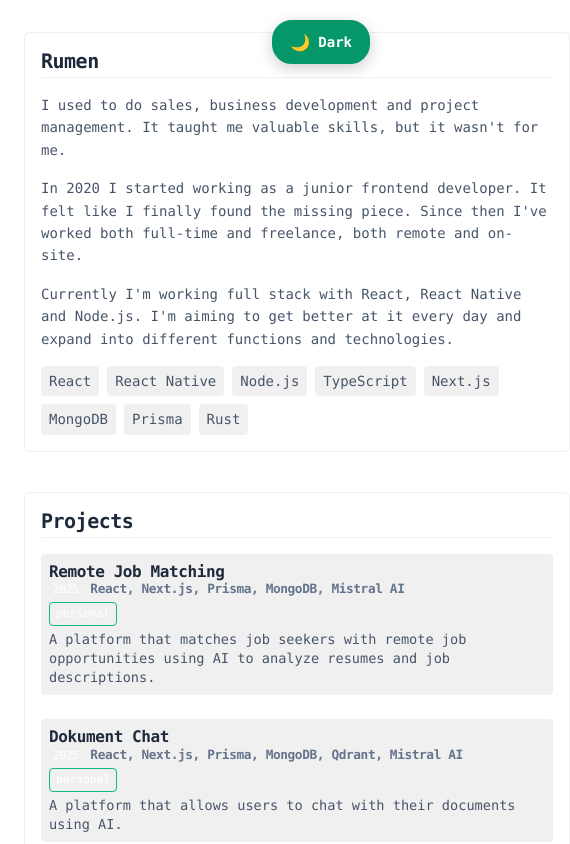
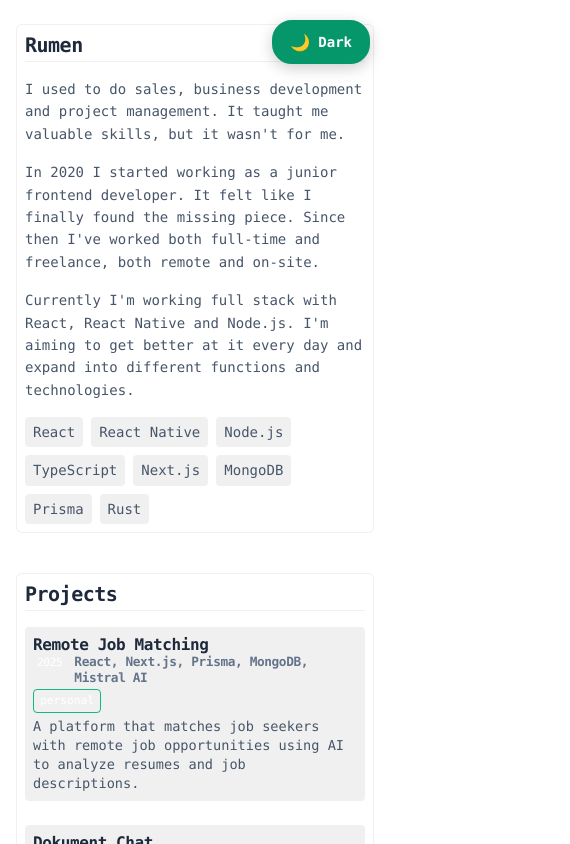
Before and after one commit to rum-n/rmanev9, a React (Vite) app: page / in a window 390 px wide. Shown: the top 844 px of the page, 570 px wide, since content can reach past the window. Built offline with nearby package versions, Linux system fonts and the light colour scheme.

Commit message:
responsive fixes

```diff
--- a/src/components/Layout/index.tsx
+++ b/src/components/Layout/index.tsx
@@ -8,19 +8,25 @@ type LayoutProps = {
 const LayoutContainer = styled.div`
   position: relative;
   width: 100%;
+  max-width: 100vw;
   display: flex;
   justify-content: center;
   padding: var(--space-2xl) var(--space-xl);
   background: var(--bg-primary);
+  overflow-x: hidden;
 
   @media (max-width: 768px) {
     padding: var(--space-lg) var(--space-md);
     flex-direction: column;
     align-items: center;
+    width: 100%;
+    max-width: 100vw;
   }
 
   @media (max-width: 480px) {
     padding: var(--space-md) var(--space-sm);
+    width: 100%;
+    max-width: 100vw;
   }
 `;
 
@@ -28,10 +34,19 @@ const ContentWrapper = styled.div`
   width: 100%;
   max-width: 1200px;
   position: relative;
+  overflow-x: hidden;
 
   @media (max-width: 768px) {
     max-width: 100%;
+    width: 100%;
     margin-bottom: var(--space-xl);
+    overflow-x: hidden;
+  }
+
+  @media (max-width: 480px) {
+    max-width: 100%;
+    width: 100%;
+    overflow-x: hidden;
   }
 `;
 
--- a/src/index.css
+++ b/src/index.css
@@ -106,11 +106,30 @@ body {
   overflow-x: hidden;
   -webkit-font-smoothing: antialiased;
   -moz-osx-font-smoothing: grayscale;
+  width: 100%;
+  max-width: 100vw;
 }
 
 #root {
   width: 100%;
   min-height: 100vh;
+  max-width: 100vw;
+  overflow-x: hidden;
+}
+
+/* Prevent horizontal overflow globally */
+* {
+  max-width: 100%;
+}
+
+/* Ensure images and media don't overflow */
+img,
+video,
+iframe,
+embed,
+object {
+  max-width: 100%;
+  height: auto;
 }
 
 /* Typography */
@@ -219,6 +238,9 @@ button {
 @media (max-width: 768px) {
   .container {
     padding: 0 var(--space-sm);
+    width: 100%;
+    max-width: 100%;
+    overflow-x: hidden;
   }
 
   /* Improve touch targets */
@@ -231,24 +253,34 @@ button {
   /* Better spacing on mobile */
   h1 {
     font-size: clamp(1.75rem, 6vw, 2.5rem);
+    word-wrap: break-word;
+    overflow-wrap: break-word;
   }
 
   h2 {
     font-size: clamp(1.5rem, 5vw, 2rem);
+    word-wrap: break-word;
+    overflow-wrap: break-word;
   }
 
   h3 {
     font-size: clamp(1.25rem, 4vw, 1.75rem);
+    word-wrap: break-word;
+    overflow-wrap: break-word;
   }
 
   p {
     font-size: 1rem;
     line-height: 1.7;
+    word-wrap: break-word;
+    overflow-wrap: break-word;
   }
 
   /* Prevent content squeezing */
   body {
     overflow-x: hidden;
+    width: 100%;
+    max-width: 100vw;
   }
 
   /* Better container spacing */
@@ -256,6 +288,7 @@ button {
     width: 100%;
     max-width: 100%;
     padding: 0 var(--space-md);
+    overflow-x: hidden;
   }
 }
 
@@ -263,24 +296,36 @@ button {
   /* Extra small devices */
   .container {
     padding: 0 var(--space-xs);
+    width: 100%;
+    max-width: 100%;
+    overflow-x: hidden;
   }
 
   h1 {
     font-size: clamp(1.5rem, 7vw, 2rem);
+    word-wrap: break-word;
+    overflow-wrap: break-word;
   }
 
   h2 {
     font-size: clamp(1.25rem, 6vw, 1.75rem);
+    word-wrap: break-word;
+    overflow-wrap: break-word;
   }
 
   h3 {
     font-size: clamp(1.1rem, 5vw, 1.5rem);
+    word-wrap: break-word;
+    overflow-wrap: break-word;
   }
 
   /* Ensure proper spacing */
   body {
     padding: 0;
     margin: 0;
+    width: 100%;
+    max-width: 100vw;
+    overflow-x: hidden;
   }
 }
 
--- a/src/pages/BlogPost.tsx
+++ b/src/pages/BlogPost.tsx
@@ -6,6 +6,19 @@ import { blogPosts } from "../data/blogPosts";
 const BlogPostContainer = styled.div`
   width: 100%;
   max-width: 800px;
+  overflow-x: hidden;
+
+  @media (max-width: 768px) {
+    max-width: 100%;
+    width: 100%;
+    overflow-x: hidden;
+  }
+
+  @media (max-width: 480px) {
+    max-width: 100%;
+    width: 100%;
+    overflow-x: hidden;
+  }
 `;
 
 const BlogPostSection = styled.section`
@@ -46,6 +59,9 @@ const BlogTitle = styled.h1`
   line-height: 1.2;
   margin: 0 0 var(--space-md) 0;
   letter-spacing: -0.02em;
+  word-wrap: break-word;
+  overflow-wrap: break-word;
+  max-width: 100%;
 `;
 
 const BlogMeta = styled.div`
--- a/src/pages/Home.tsx
+++ b/src/pages/Home.tsx
@@ -6,15 +6,27 @@ import { useState, useMemo } from "react";
 
 const HomeContainer = styled.div`
   width: 100%;
+  max-width: 100%;
   padding: var(--space-lg);
   display: grid;
   grid-template-columns: 1fr 1fr;
   gap: var(--space-lg);
+  overflow-x: hidden;
 
   @media (max-width: 768px) {
     grid-template-columns: 1fr;
     gap: var(--space-md);
     padding: var(--space-md);
+    width: 100%;
+    max-width: 100%;
+    overflow-x: hidden;
+  }
+
+  @media (max-width: 480px) {
+    padding: var(--space-sm);
+    width: 100%;
+    max-width: 100%;
+    overflow-x: hidden;
   }
 `;
 
@@ -24,9 +36,22 @@ const SectionBox = styled.div`
   border: 1px solid var(--bg-surface-hover);
   border-radius: var(--radius-md);
   padding: var(--space-lg);
+  width: 100%;
+  max-width: 100%;
+  overflow-x: hidden;
 
   @media (max-width: 768px) {
     padding: var(--space-md);
+    width: 100%;
+    max-width: 100%;
+    overflow-x: hidden;
+  }
+
+  @media (max-width: 480px) {
+    padding: var(--space-sm);
+    width: 100%;
+    max-width: 100%;
+    overflow-x: hidden;
   }
 `;
 
```
Also changed, not shown: src/components/NavMenu/index.tsx (+21 -0 lines), src/pages/Contact.tsx (+29 -0 lines), src/pages/Projects.tsx (+28 -0 lines), src/pages/Writing.tsx (+42 -0 lines).
